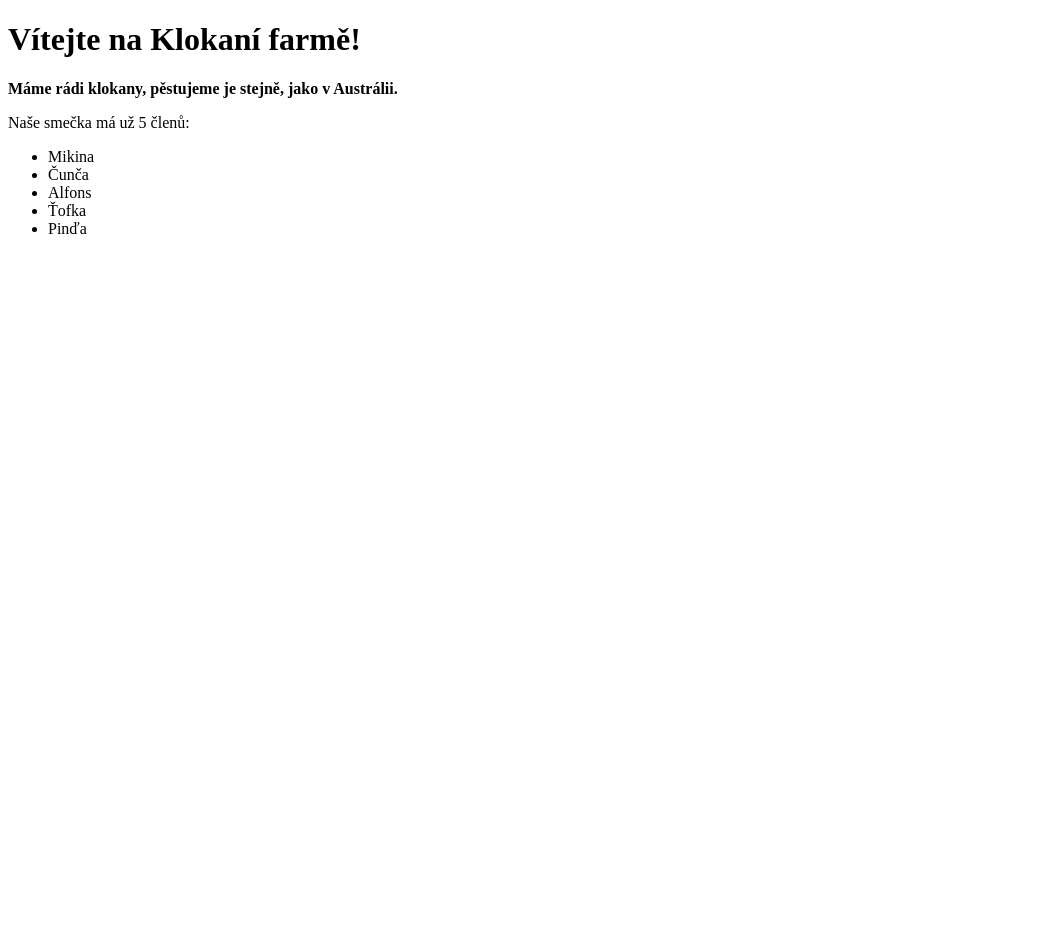
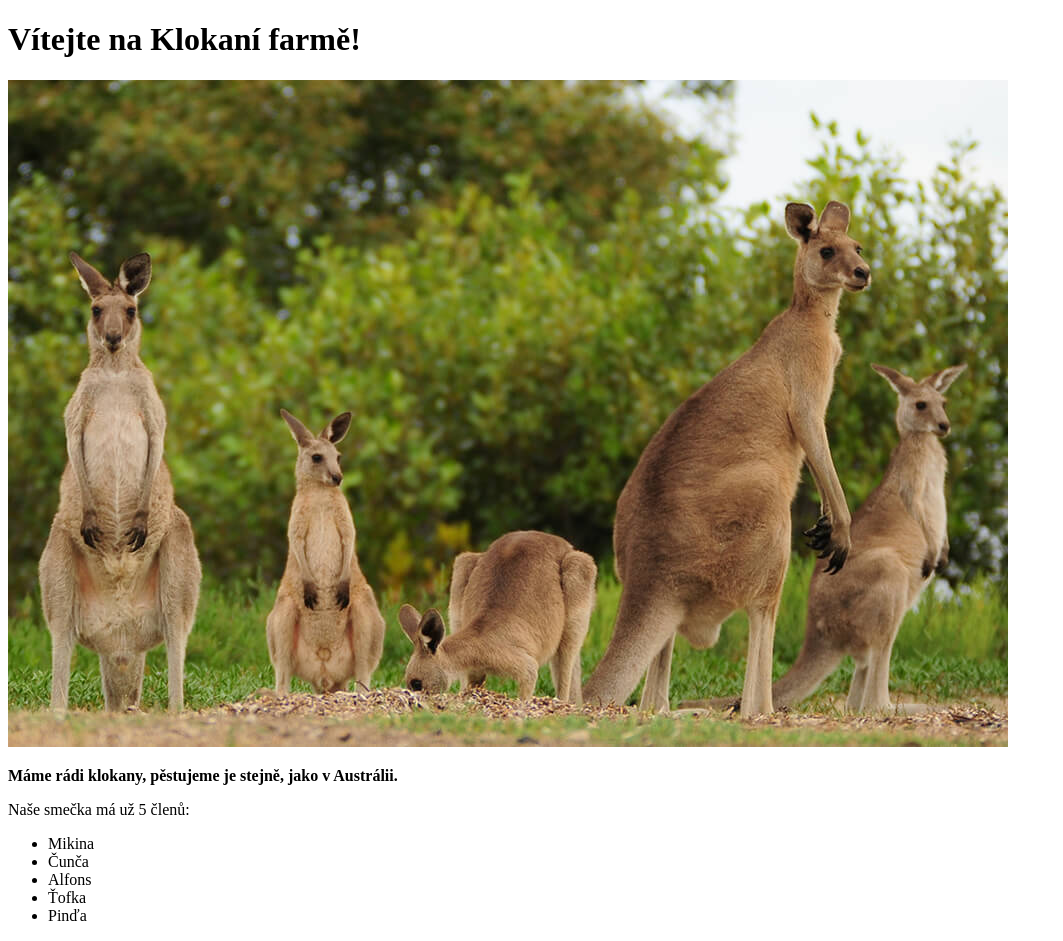
Before and after one commit to jficz/rg-spoluprace, a plain HTML site: page index.html in a window 1280 px wide. Shown: the whole page, without its empty margins (0-1063 px from the left). Before the commit the page ends 800 px from the top, so only its background shows below. Drawn offline with Linux system fonts and the light colour scheme.

Commit message:
Add image of kangaroos

```diff
--- a/index.html
+++ b/index.html
@@ -7,6 +7,7 @@
   </head>
   <body>
     <h1>Vítejte na Klokaní farmě!</h1>
+    <img src="kloks.jpg" alt="Klokani" />
     <p>
       <strong>Máme rádi klokany, pěstujeme je stejně, jako v Austrálii.</strong>
     </p>
```
Also changed, not shown: kloks.jpg (added).
